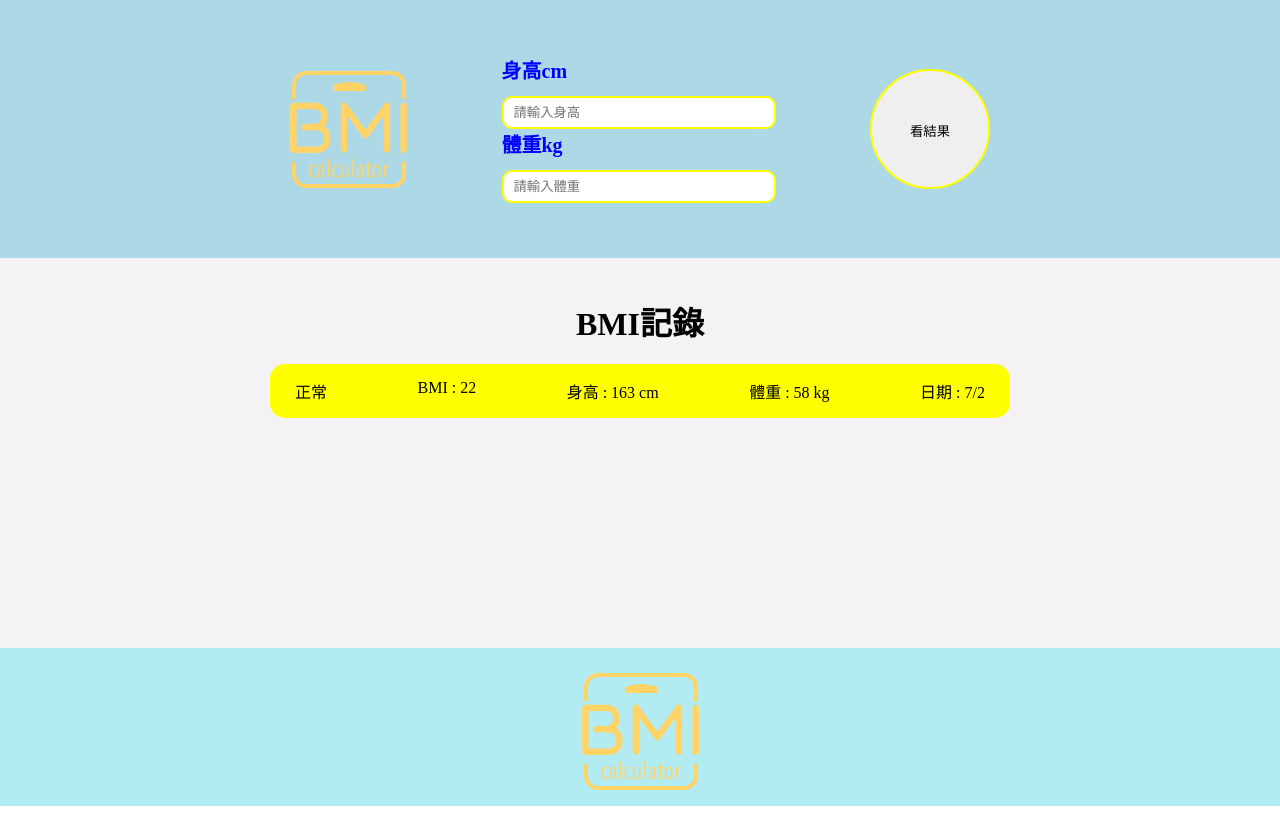
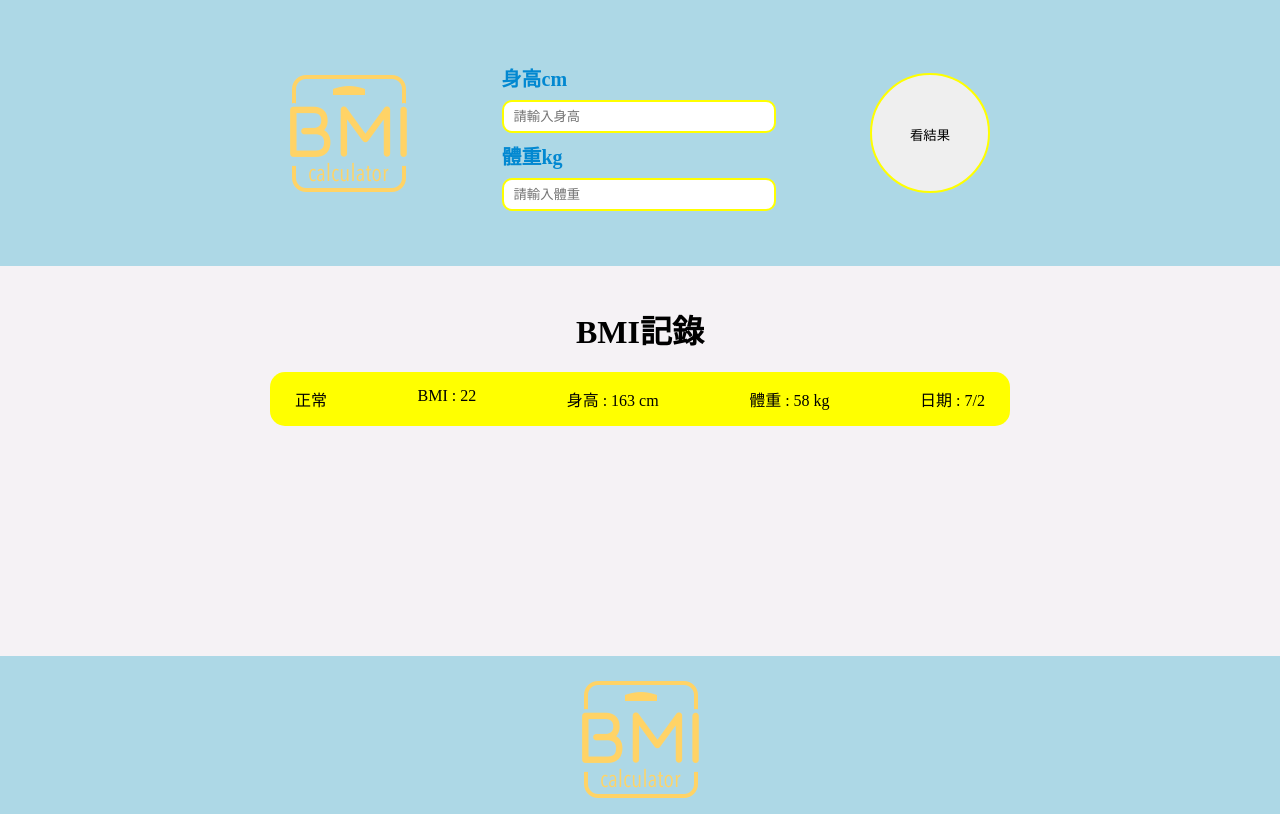
Before and after one commit to amberyj25/BMI-practice-Vue, a Vue app: page / in a window 1280 px wide. Built offline with nearby package versions, Linux system fonts and the light colour scheme.

Commit message:
新增outline:none

```diff
--- a/src/App.vue
+++ b/src/App.vue
@@ -74,7 +74,7 @@ main ul li{
   margin-bottom: 30px;
 }
 footer{
-  background-color:#B2EBF2;
+  background-color:lightblue;
   padding:25px 0 12px 0;
 }
 </style>
--- a/src/components/bmiInput.vue
+++ b/src/components/bmiInput.vue
@@ -44,10 +44,11 @@ export default{
   border:2px solid yellow;
   border-radius: 10px;
   padding: 2px 10px;
+  outline:none;
 }
 .bmi_input h2{
-  margin: 0 0 12px 0;
-  color: blue;
+  margin: 8px 0;
+  color: #0288D1;
   font-size: 20px;
 }
 .submit{
@@ -58,5 +59,6 @@ export default{
   display: inline-block;
   text-align: center;
   line-height:120px;
+  outline:none;
 }
 </style>
```
